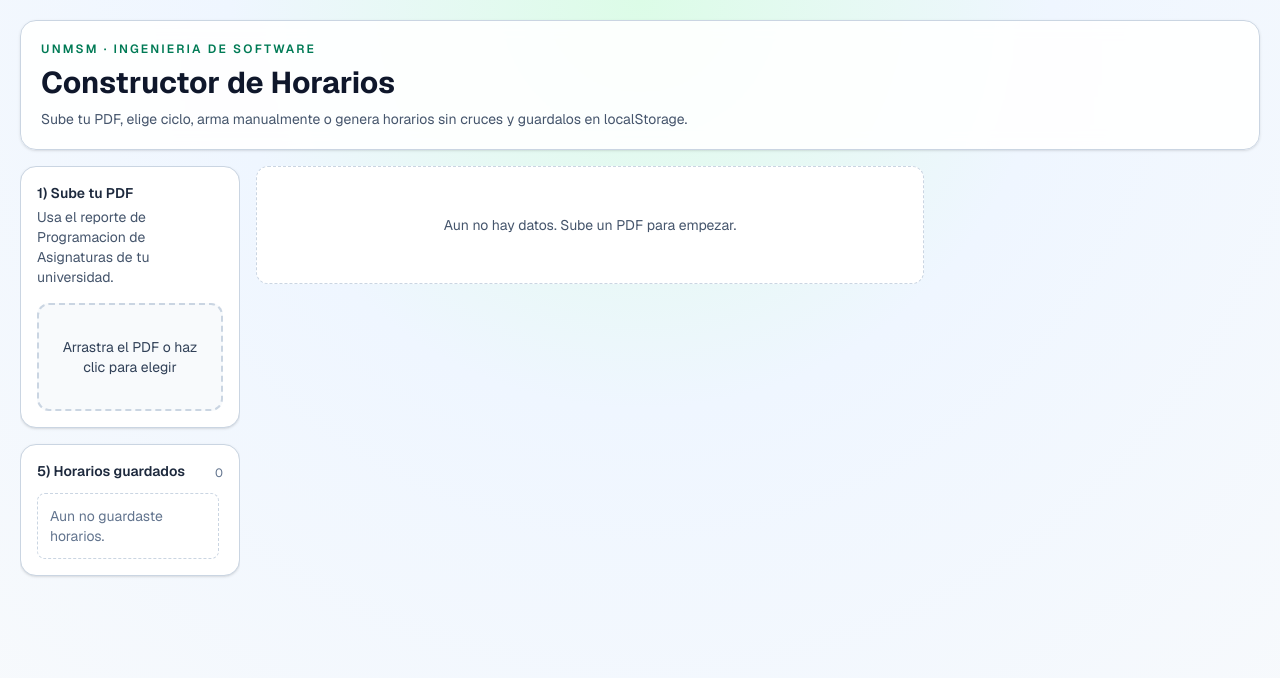
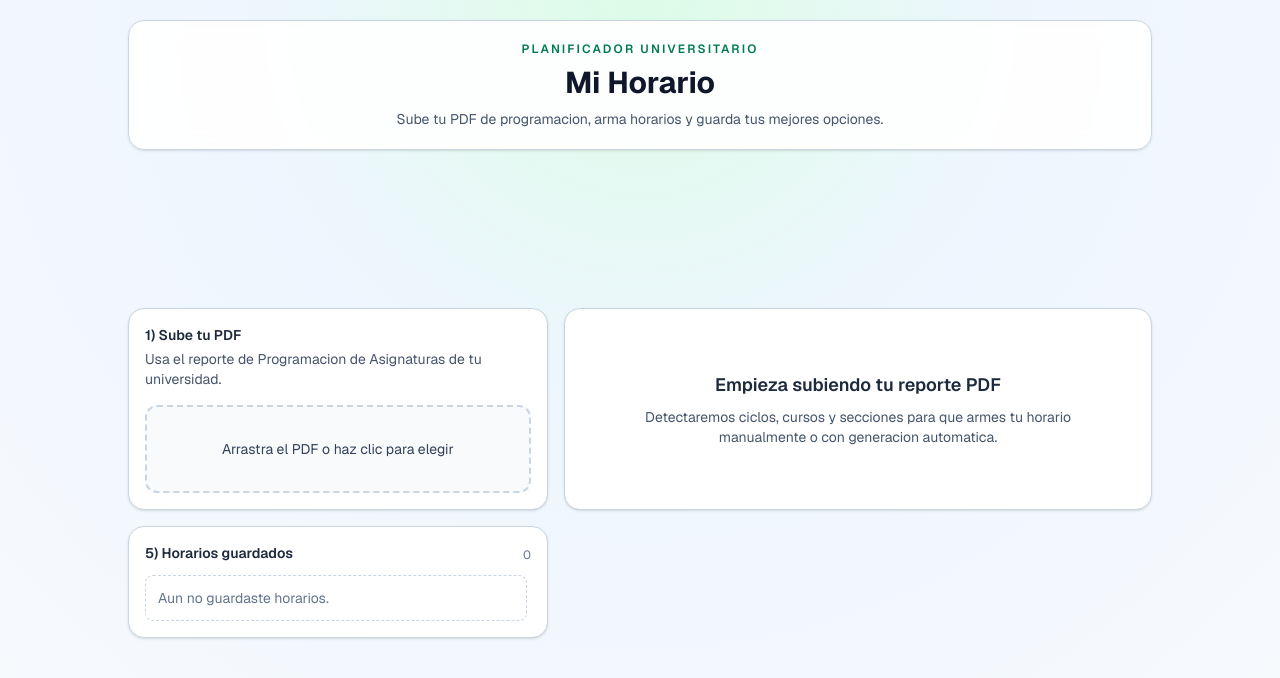
Before and after one commit to alejpaa/MiHorario, a Next.js app: page / in a window 1280 px wide. Shown: the top 678 px of the page. Built offline with nearby package versions, Linux system fonts and the light colour scheme.

Commit message:
feat: update metadata and header to reflect new project title; enhance PDF parsing for additional data

```diff
--- a/src/app/layout.tsx
+++ b/src/app/layout.tsx
@@ -13,7 +13,7 @@ const geistMono = Geist_Mono({
 });
 
 export const metadata: Metadata = {
-  title: "Constructor de Horarios UNMSM",
+  title: "Mi Horario",
   description: "Sube tu PDF, arma y guarda horarios sin cruces.",
 };
 
--- a/src/app/page.tsx
+++ b/src/app/page.tsx
@@ -160,40 +160,72 @@ export default function Home() {
     saveSchedules(next);
   };
 
+  const headerBadge = data?.school ?? "Planificador universitario";
+  const headerDescription = data
+    ? "Selecciona ciclo y secciones para construir tu horario ideal sin cruces."
+    : "Sube tu PDF de programacion, arma horarios y guarda tus mejores opciones.";
+  const hasData = Boolean(data);
+
   return (
     <main className="h-screen overflow-hidden bg-[radial-gradient(circle_at_top,#dcfce7_0,#eff6ff_40%,#f8fafc_100%)] p-3 md:p-5">
-      <div className="mx-auto flex h-full max-w-[1700px] flex-col">
-        <header className="mb-4 rounded-2xl border border-slate-300 bg-white/90 p-4 shadow-sm backdrop-blur md:p-5">
-          <p className="text-xs font-semibold uppercase tracking-[0.18em] text-emerald-700">
-            UNMSM · INGENIERIA DE SOFTWARE
-          </p>
-          <h1 className="mt-2 text-2xl font-bold text-slate-900 md:text-3xl">Constructor de Horarios</h1>
-          <p className="mt-2 max-w-3xl text-sm text-slate-600">
-            Sube tu PDF, elige ciclo, arma manualmente o genera horarios sin cruces y guardalos en localStorage.
-          </p>
+      <div className={`mx-auto flex h-full w-full flex-col ${hasData ? "max-w-[1700px]" : "max-w-6xl"}`}>
+        <header
+          className={`mb-4 rounded-2xl border border-slate-300 bg-white/90 p-4 shadow-sm backdrop-blur md:p-5 ${
+            hasData ? "" : "mx-auto w-full max-w-5xl"
+          }`}
+        >
+          <div className={hasData ? "" : "mx-auto max-w-3xl text-center"}>
+            <p className="text-xs font-semibold uppercase tracking-[0.18em] text-emerald-700">{headerBadge}</p>
+            <h1 className="mt-2 text-2xl font-bold text-slate-900 md:text-3xl">Mi Horario</h1>
+            <p className={`mt-2 text-sm text-slate-600 ${hasData ? "max-w-3xl" : ""}`}>{headerDescription}</p>
+
+            {data && (
+              <div className="mt-3 flex flex-wrap gap-2 text-xs text-slate-600">
+                {data.faculty && <span className="rounded-full bg-slate-100 px-3 py-1">{data.faculty}</span>}
+                {data.period && <span className="rounded-full bg-slate-100 px-3 py-1">Periodo {data.period}</span>}
+                <span className="rounded-full bg-emerald-100 px-3 py-1 text-emerald-800">
+                  Cursos detectados: {data.courses.length}
+                </span>
+              </div>
+            )}
+          </div>
         </header>
 
-        <div className="grid min-h-0 flex-1 gap-4 xl:grid-cols-[220px_minmax(0,1fr)_320px]">
-          <aside className="order-2 min-h-0 space-y-4 overflow-hidden xl:order-1">
-            <PDFUploader onFileSelected={parsePdf} loading={loadingPdf} compact={Boolean(data)} />
-            <SavedSchedules items={savedSchedules} onLoad={loadSaved} onDelete={deleteSaved} />
-          </aside>
-
-          <section className="order-1 min-h-0 space-y-4 overflow-hidden xl:order-2">
+        {!data ? (
+          <div className="grid min-h-0 flex-1 place-items-center">
+            <div className="w-full max-w-5xl space-y-4">
               {error && (
                 <p className="rounded-xl border border-rose-300 bg-rose-50 px-4 py-3 text-sm text-rose-700">
                   {error}
                 </p>
               )}
 
-            {!data && !loadingPdf && (
-              <p className="rounded-xl border border-dashed border-slate-300 bg-white px-4 py-12 text-center text-sm text-slate-600">
-                Aun no hay datos. Sube un PDF para empezar.
+              <div className="grid gap-4 xl:grid-cols-[420px_minmax(0,1fr)]">
+                <PDFUploader onFileSelected={parsePdf} loading={loadingPdf} />
+
+                <section className="flex items-center rounded-2xl border border-slate-300 bg-white p-8 shadow-sm">
+                  <div className="mx-auto max-w-md text-center">
+                    <p className="text-lg font-semibold text-slate-800">Empieza subiendo tu reporte PDF</p>
+                    <p className="mt-2 text-sm text-slate-600">
+                      Detectaremos ciclos, cursos y secciones para que armes tu horario manualmente o con generacion automatica.
                     </p>
-            )}
+                  </div>
+                </section>
+              </div>
 
-            {data && (
-              <>
+              <div className="max-w-[420px]">
+                <SavedSchedules items={savedSchedules} onLoad={loadSaved} onDelete={deleteSaved} />
+              </div>
+            </div>
+          </div>
+        ) : (
+          <div className="grid min-h-0 flex-1 gap-4 xl:grid-cols-[220px_minmax(0,1fr)_320px]">
+            <aside className="order-2 min-h-0 space-y-4 overflow-hidden xl:order-1">
+              <PDFUploader onFileSelected={parsePdf} loading={loadingPdf} compact />
+              <SavedSchedules items={savedSchedules} onLoad={loadSaved} onDelete={deleteSaved} />
+            </aside>
+
+            <section className="order-1 min-h-0 space-y-4 overflow-hidden xl:order-2">
               <section className="flex flex-wrap gap-2 rounded-2xl border border-slate-300 bg-white p-3 shadow-sm">
                 <button
                   type="button"
@@ -240,12 +272,9 @@ export default function Home() {
               )}
 
               <ScheduleGrid selectedSections={selectedSectionObjects} courses={activeCourses} />
-              </>
-            )}
             </section>
 
             <aside className="order-3 flex min-h-0 flex-col gap-4 overflow-hidden">
-            {data && (
               <CycleSelector
                 cycles={data.cycles}
                 selectedCycle={selectedCycle}
@@ -256,9 +285,7 @@ export default function Home() {
                 extraCourseCodes={extraCourseCodes}
                 onExtraCourseCodesChange={setExtraCourseCodes}
               />
-            )}
 
-            {data && (
               <div className="min-h-0 flex-1">
                 <CourseList
                   courses={activeCourses}
@@ -267,9 +294,9 @@ export default function Home() {
                   selectedSectionObjects={selectedSectionObjects}
                 />
               </div>
-            )}
             </aside>
           </div>
+        )}
       </div>
     </main>
   );
--- a/src/lib/pdf-parser.ts
+++ b/src/lib/pdf-parser.ts
@@ -217,9 +217,23 @@ function getOrCreateCourse(
   return course;
 }
 
+function getHeaderValue(rawLines: string[], label: string): string | undefined {
+  const regex = new RegExp(`^${label}\\s*:\\s*(.+)$`, "i");
+  const line = rawLines.find((item) => regex.test(item));
+  if (!line) {
+    return undefined;
+  }
+
+  const match = line.match(regex);
+  return match?.[1]?.trim();
+}
+
 export async function parseUniversityPdf(file: File): Promise<ParsedScheduleData> {
   const rawLines = await extractPdfLines(file);
   const lines = rawLines.filter((line) => !isNoiseLine(line));
+  const period = getHeaderValue(rawLines, "Periodo Acad[ée]mico");
+  const faculty = getHeaderValue(rawLines, "Facultad");
+  const school = getHeaderValue(rawLines, "Escuela");
 
   const courseMap = new Map<string, Course>();
   const cycles = new Set<number>();
@@ -325,5 +339,8 @@ export async function parseUniversityPdf(file: File): Promise<ParsedScheduleData
   return {
     courses,
     cycles: Array.from(cycles).sort((a, b) => a - b),
+    period,
+    faculty,
+    school,
   };
 }
--- a/src/types/index.ts
+++ b/src/types/index.ts
@@ -33,6 +33,8 @@ export interface ParsedScheduleData {
   courses: Course[];
   cycles: number[];
   period?: string;
+  faculty?: string;
+  school?: string;
 }
 
 export interface Conflict {
```
Lines whose indentation alone changed are shown as unchanged.
